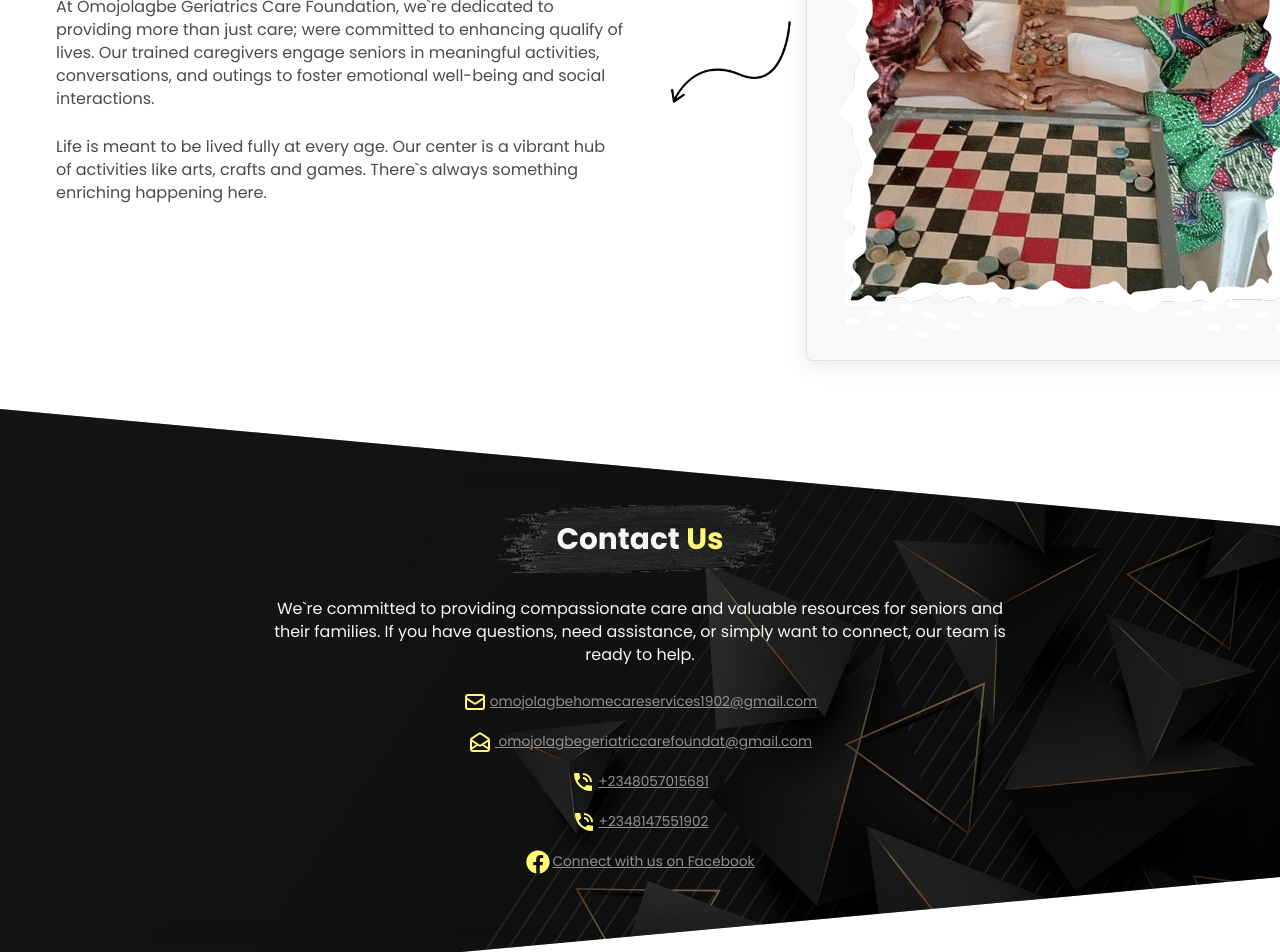
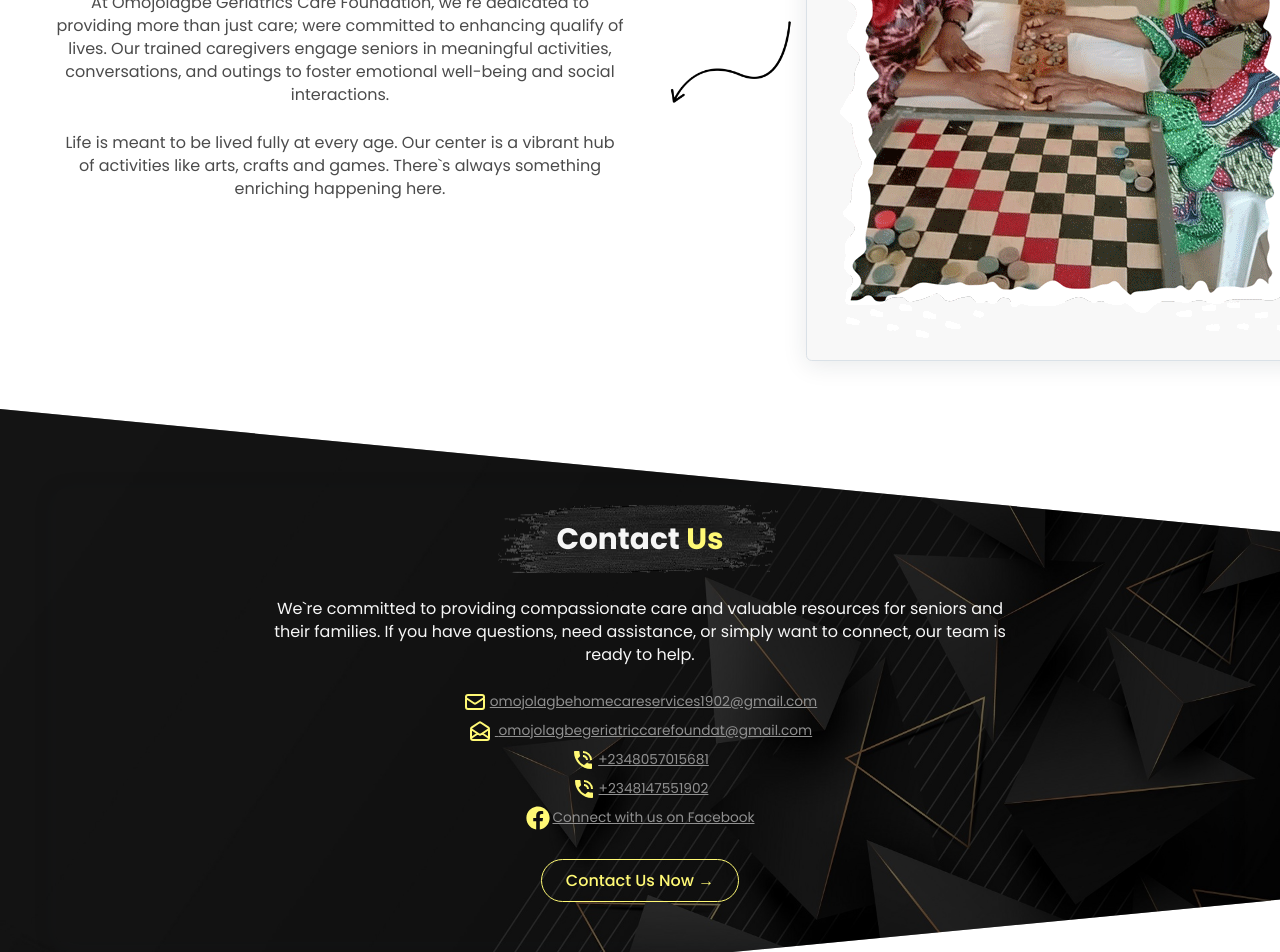
Before and after one commit to Abiodun-Samuel/Omojolagbe-Geriatrics-Care-Foundation, a React (Vite) app: page / in a window 1280 px wide. Shown: the part 2540-3492 px from the top of the page. Built offline with nearby package versions, Linux system fonts and the light colour scheme.

Commit message:
redesign

```diff
--- a/src/components/Home/AboutSection.jsx
+++ b/src/components/Home/AboutSection.jsx
@@ -32,7 +32,7 @@ const AboutComponent = () => {
               to={"/about"}
               className="btn btn-outline-primary rounded-pill"
             >
-              Read More
+              Read More &#8594;
             </Link>
           </div>
         </div>
--- a/src/components/Home/ContactSection.jsx
+++ b/src/components/Home/ContactSection.jsx
@@ -2,6 +2,7 @@ import { HiOutlineMail, HiOutlineMailOpen } from "react-icons/hi";
 import { FaFacebook } from "react-icons/fa";
 import SectionHeader from "../common/SectionHeader";
 import { MdPhoneInTalk } from "react-icons/md";
+import { Link } from "react-router-dom";
 
 const ContactSection = () => {
   return (
@@ -25,10 +26,14 @@ const ContactSection = () => {
                   questions, need assistance, or simply want to connect, our
                   team is ready to help.
                 </p>
-                <div className="d-flex gap-1 flex-column flex-wrap justify-content-center mt-2">
+                <div className="text-center mt-2">
                   <a
-                    className="small my-0"
-                    style={{ color: "#909090", textDecoration: "underline" }}
+                    className="small d-block"
+                    style={{
+                      color: "#909090",
+                      textDecoration: "underline",
+                      margin: "5px 0",
+                    }}
                     href="mailto:omojolagbehomecareservices1902@gmail.com"
                   >
                     <HiOutlineMail
@@ -39,8 +44,12 @@ const ContactSection = () => {
                   </a>
                   <a
                     href="mailto:omojolagbegeriatriccarefoundat@gmail.com"
-                    className="small my-0"
-                    style={{ color: "#909090", textDecoration: "underline" }}
+                    className="small d-block"
+                    style={{
+                      color: "#909090",
+                      textDecoration: "underline",
+                      margin: "5px 0",
+                    }}
                   >
                     <HiOutlineMailOpen
                       className="fs-3 text-warning"
@@ -50,7 +59,7 @@ const ContactSection = () => {
                   </a>
                   <a
                     href="tel:+2348057015681"
-                    className="small my-0"
+                    className="small d-block"
                     style={{ color: "#909090", textDecoration: "underline" }}
                   >
                     <MdPhoneInTalk
@@ -61,8 +70,12 @@ const ContactSection = () => {
                   </a>
                   <a
                     href="tel:+2348147551902"
-                    className="small my-0"
-                    style={{ color: "#909090", textDecoration: "underline" }}
+                    className="small d-block"
+                    style={{
+                      color: "#909090",
+                      textDecoration: "underline",
+                      margin: "5px 0",
+                    }}
                   >
                     <MdPhoneInTalk
                       className="fs-3 text-warning"
@@ -72,8 +85,12 @@ const ContactSection = () => {
                   </a>
                   <a
                     href="https://web.facebook.com/profile.php?id=100081814689135"
-                    className="small my-0"
-                    style={{ color: "#909090", textDecoration: "underline" }}
+                    className="small d-block"
+                    style={{
+                      color: "#909090",
+                      textDecoration: "underline",
+                      margin: "5px 0",
+                    }}
                   >
                     <FaFacebook
                       className="fs-3 text-warning"
@@ -81,6 +98,12 @@ const ContactSection = () => {
                     />
                     Connect with us on Facebook
                   </a>
+                  <Link
+                    to={"/contact"}
+                    className="btn btn-outline-warning mt-2 rounded-pill btn-block"
+                  >
+                    Contact Us Now &#8594;
+                  </Link>
                 </div>
               </div>
             </div>
--- a/src/components/Home/ServiceSection.jsx
+++ b/src/components/Home/ServiceSection.jsx
@@ -11,7 +11,11 @@ const ServiceSection = () => {
             data-aos="fade-up"
             className="col-lg-6 mb-3  d-flex align-items-center"
           >
-            <img src={imageOne} alt="service image" className="img-thumbnail rounded shadow" />
+            <img
+              src={imageOne}
+              alt="service image"
+              className="img-thumbnail rounded shadow"
+            />
             <img
               style={{
                 transform: "scaleX(-1)",
@@ -34,14 +38,14 @@ const ServiceSection = () => {
                   Personal <span className="text-warning">Care</span>
                 </h2>
               </SectionHeader>
-              <p className="mt-2  text-dark">
+              <p className="my-2 text-dark text-center">
                 At Omojolagbe Geriatrics Care Foundation, we understand the
                 unique needs and challenges that come with aging. Our mission is
                 to provide compassionate and reliable personal care services
                 tailored specifically for seniors, ensuring a life of dignity,
                 comfort, and independence.
               </p>
-              <p className=" text-dark">
+              <p className="text-dark text-center">
                 We provide a Comprehensive Personal Assistance: From bathing,
                 grooming, and dressing to medication reminders and mobility
                 assistance, our caregivers are trained to offer support with the
@@ -62,14 +66,14 @@ const ServiceSection = () => {
                   Quality Of <span className="text-warning">Life</span>
                 </h2>
               </SectionHeader>
-              <p className="mt-2  text-dark">
+              <p className="my-2 text-dark text-center">
                 At Omojolagbe Geriatrics Care Foundation, we`re dedicated to
                 providing more than just care; were committed to enhancing
                 qualify of lives. Our trained caregivers engage seniors in
                 meaningful activities, conversations, and outings to foster
                 emotional well-being and social interactions.
               </p>
-              <p className="mt-2  text-dark">
+              <p className="my-2 text-dark text-center">
                 Life is meant to be lived fully at every age. Our center is a
                 vibrant hub of activities like arts, crafts and games. There`s
                 always something enriching happening here.
@@ -88,7 +92,11 @@ const ServiceSection = () => {
               alt="service image"
               height={150}
             />
-            <img src={imageTwo} alt="service image" className="img-thumbnail rounded shadow" />
+            <img
+              src={imageTwo}
+              alt="service image"
+              className="img-thumbnail rounded shadow"
+            />
           </div>
         </div>
       </div>
```
